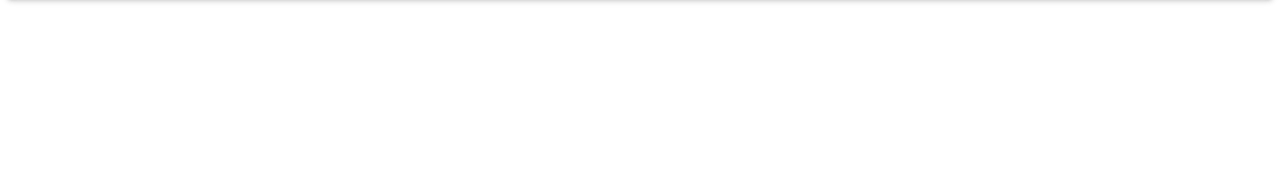
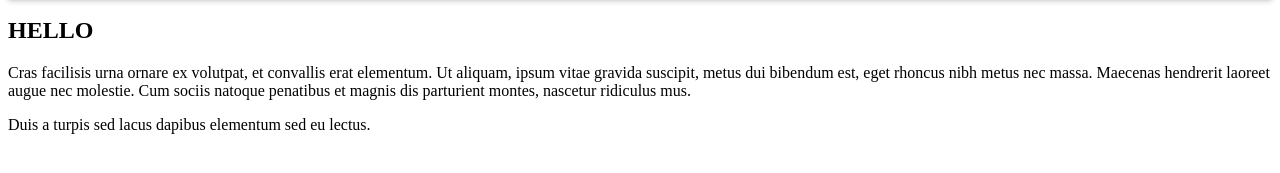
Before and after one commit to connor-wright/resume-site, a Gatsby site: page / in a window 1280 px wide. Shown: the part 67-240 px from the top of the page. Built offline with nearby package versions, Linux system fonts and the light colour scheme; Gatsby itself is replaced by a stand-in of ours.

Commit message:
Added root path

```diff
--- a/src/component/App.js
+++ b/src/component/App.js
@@ -97,6 +97,7 @@ class App extends Component {
             </Toolbar>
           </AppBar>
             <div className="Content">
+              <Route path="/" component={AboutMe}/>
               <Route path="/AboutMe" component={AboutMe}/>
               <Route path="/Projects" component={Projects}/>
               <Route path="/More" component={More}/>
```
